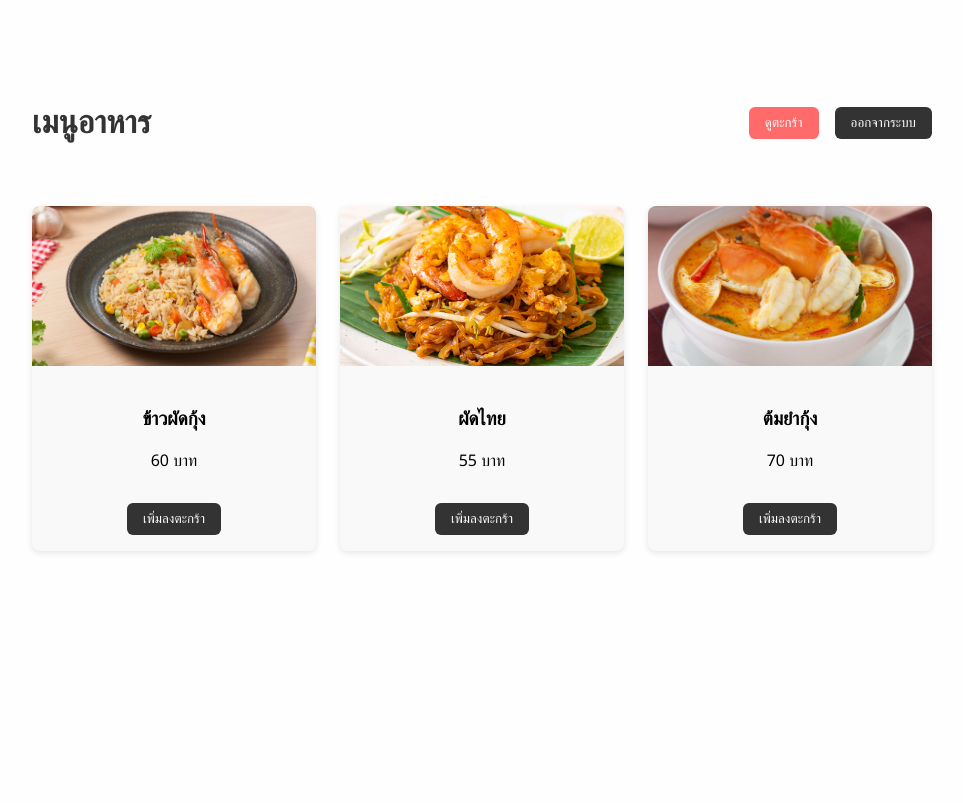
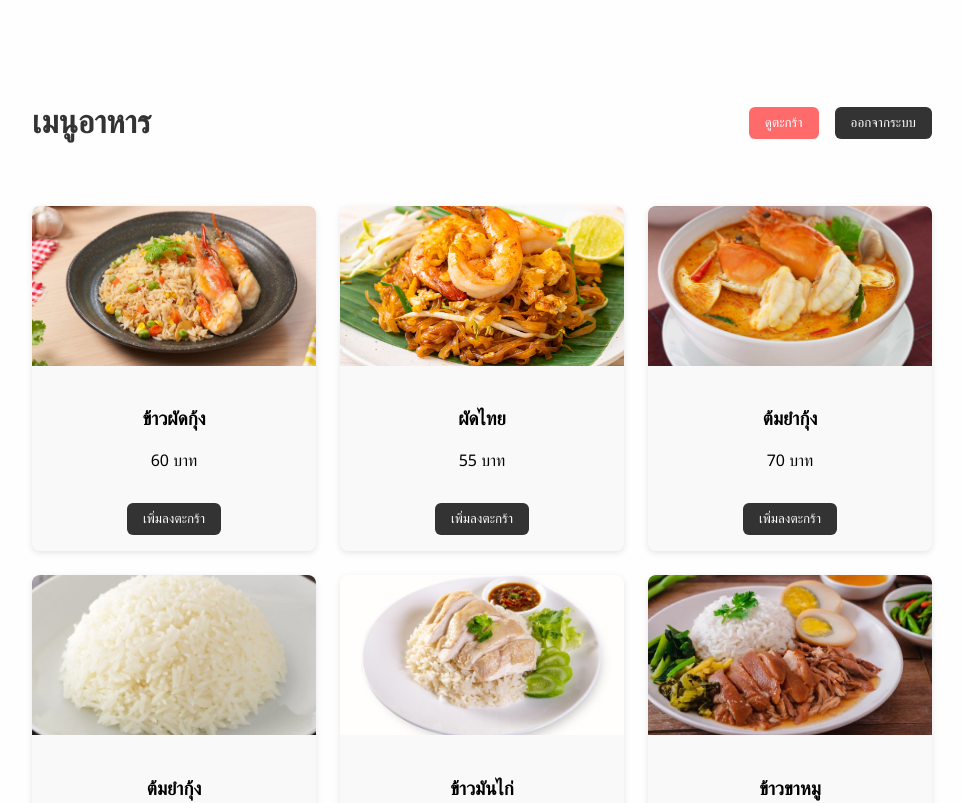
Before and after one commit to Setsukun1997/Food-order-sim, a React (Vite) app in the folder frontend/: page / in a window 1280 px wide. Shown: the top 803 px of the page, without its empty margins (158-1121 px from the left). Built offline with nearby package versions, Linux system fonts and the light colour scheme; sample sign-in values are in the browser's storage.

Commit message:
Update MockData.js

```diff
--- a/frontend/src/data/MockData.js
+++ b/frontend/src/data/MockData.js
@@ -16,5 +16,23 @@ export const menuItems = [
     name: "ต้มยำกุ้ง",
     price: 70,
     image: "/images/tomyum.jpg"
+  },
+   {
+    id: 4,
+    name: "ต้มยำกุ้ง",
+    price: 70,
+    image: "/images/rice.png"
+  },
+   {
+    id: 5,
+    name: "ข้าวมันไก่",
+    price: 60,
+    image: "/images/chicken-rice.jpg"
+  },
+   {
+    id: 6,
+    name: "ข้าวขาหมู",
+    price: 70,
+    image: "/images/pork-leg-rice.jpg"
   }
 ];
```
